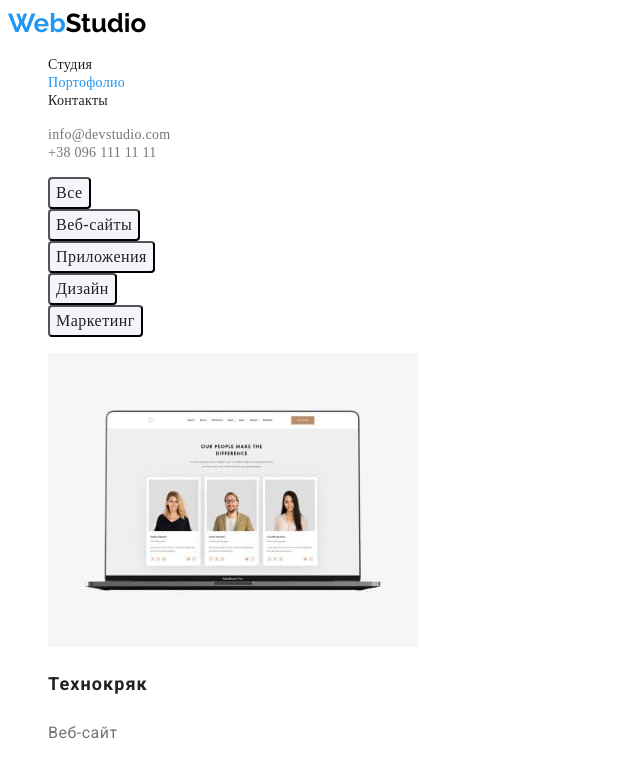
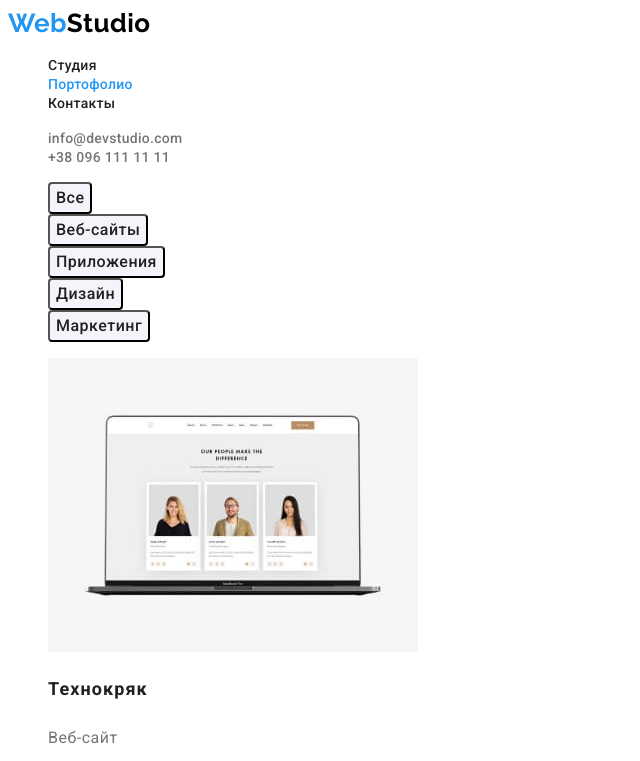
Before and after one commit to g-ele/goit-markup-hw-02, a plain HTML site: page portfolio.html in a window 1280 px wide. Shown: the top 761 px of the page, without its empty margins (0-640 px from the left). Drawn offline with Linux system fonts and the light colour scheme.

Commit message:
ДЗ 2.3
подправила по критериям

```diff
--- a/css/styles.css
+++ b/css/styles.css
@@ -40,11 +40,6 @@
 /*-----End Components------*/
 /*-----Header------*/
 .logo-link-web {
-  font-family: var(--secondary-font);
-  font-weight: 700;
-  font-size: 26px;
-  line-height: 1.19;
-
   color: var(--accent-color);
 }
 .logo-link {
@@ -186,6 +181,7 @@
 }
 .our-projects-subtitle {
   font-size: 18px;
+  font-style: normal;
   line-height: 2;
   font-family: var(--main-font);
   letter-spacing: 0.06em;
--- a/portfolio.html
+++ b/portfolio.html
@@ -11,14 +11,14 @@
         rel="stylesheet">
     <link rel="stylesheet" href="./css/styles.css">
 </head>
-<body>
+<body class="body">
     <header class="header">
         <nav class="navigation ">
             <a class="logo-link link" href="./index.html"><span class="logo-link-web link">Web</span>Studio
             </a>
             <ul class="menu-list list">
-                <li class="menu-item">
-                    <a class="menu-link link " href="./index.html">Cтудия
+                <li class="menu-item ">
+                    <a class="menu-link link  " href="./index.html">Cтудия
 
                     </a>
                 </li>
```
Also changed, not shown: index.html (+3 -3 lines).
